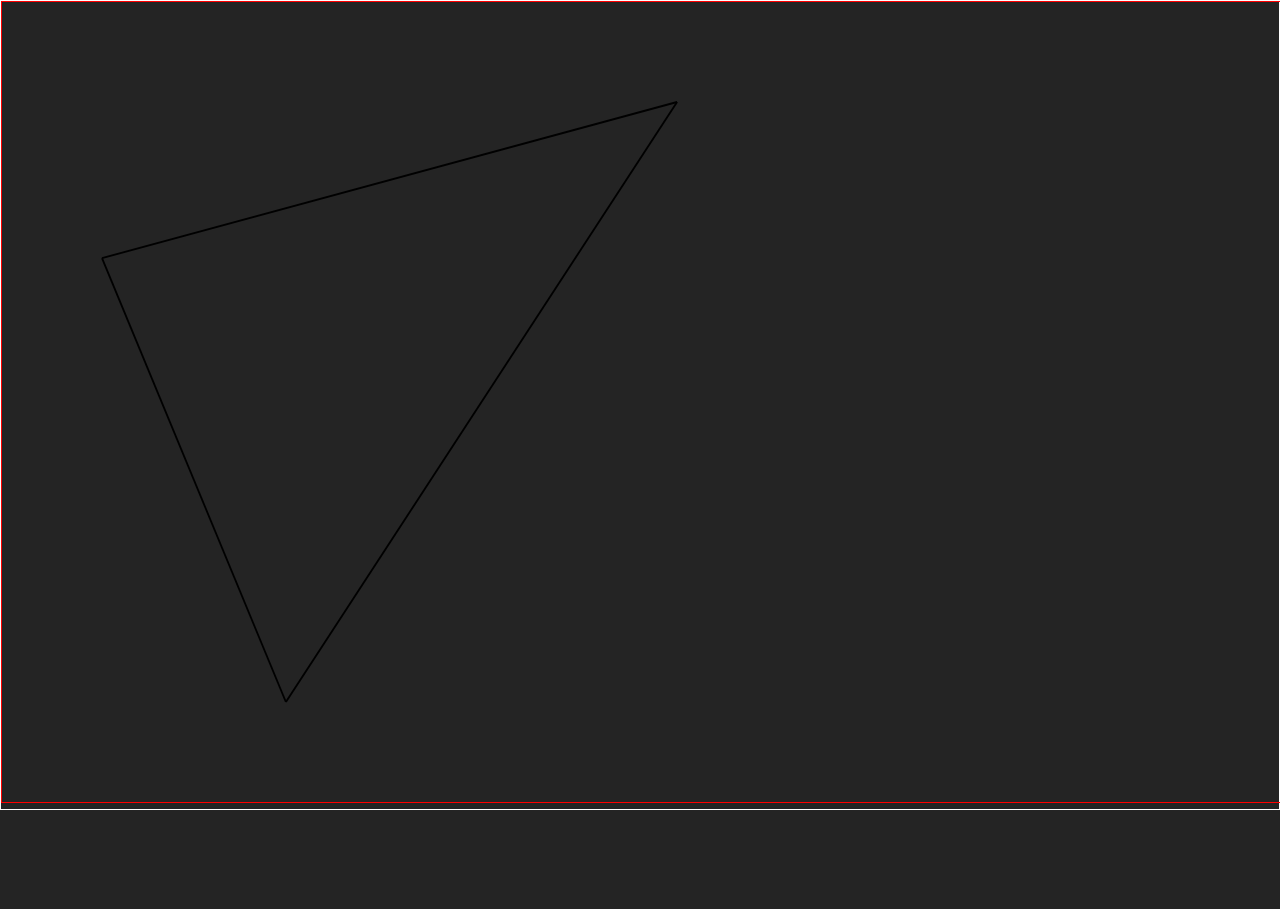
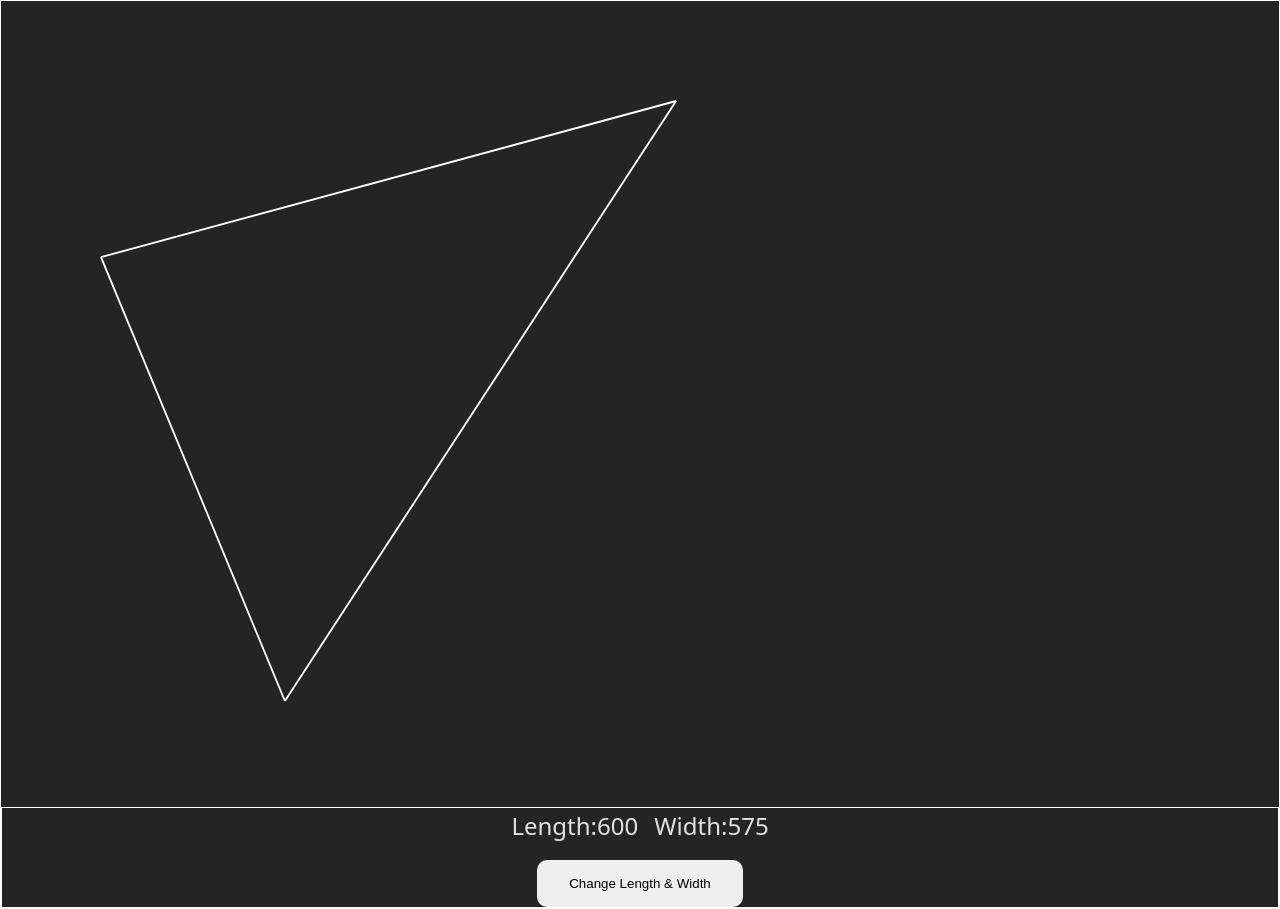
Before and after one commit to MarioMilosevic/DocuSketch-task, a website built with Vite: page index.html in a window 1280 px wide. Before the commit the page ends 810 px from the top, so only its background shows below. Built offline with nearby package versions, Linux system fonts and the light colour scheme.

Commit message:
Refactor code

```diff
--- a/src/main.ts
+++ b/src/main.ts
@@ -1,94 +1,29 @@
-// import "./style.css";
-// import { RoomType } from "./utils/type";
-// import simpleData from "./data/simple.json";
-// import tShapeData from "./data/t_shape.json";
-// import triangleData from "./data/triangle.json";
-// import { calculateRoomDimensions } from "./utils/helpers";
-
-// const simpleRoomDimensions = calculateRoomDimensions(simpleData);
-// console.log(simpleRoomDimensions);
-
-// // let length, width
-
-// const app = document.querySelector("#app");
-// if (app) {
-//   app.innerHTML = `
-//     <canvas class="roomCanvas"></canvas>
-//     `;
-//   }
-//   // <div class="info">
-//   //     <p><strong>Length:</strong> <span id="lengthValue">${simpleRoomDimensions.length}</span></p>
-//   //     <p><strong>Width:</strong> <span id="widthValue">${simpleRoomDimensions.width}</span></p>
-//   // </div>
-//   // <button id="changeDimensions">Change Length & Width</button>
-
-// const canvas = document.querySelector(".roomCanvas") as HTMLCanvasElement;
-// const ctx = canvas.getContext("2d");
-// canvas.width = window.innerWidth
-// canvas.height = window.innerHeight;
-// console.log(window)
-
-// // canvas.width = simpleRoomDimensions.width + 200;
-// // canvas.height = simpleRoomDimensions.length + 200;
-
-// function drawRoom(room: RoomType) {
-//   ctx?.clearRect(0, 0, canvas.width, canvas.height); // Očistimo canvas pre novog crtanja
-
-//   const offsetX = 100; // Offset za pozicioniranje sobe unutar canvas-a
-//   const offsetY = 100; // Offset za pozicioniranje sobe unutar canvas-a
-
-//   room.walls.forEach((wall) => {
-//     const startCorner = room.corners.find((corner) =>
-//       corner.wallStarts.some((start) => start.id === wall.id)
-//     );
-//     const endCorner = room.corners.find((corner) =>
-//       corner.wallEnds.some((end) => end.id === wall.id)
-//     );
-//     const { x: startX, y: startY } = startCorner;
-//     const { x: endX, y: endY } = endCorner;
-//     console.log(startX, endX, startY, endY);
-//     // /////////////
-//     const w = ctx?.canvas.width
-//     const h = ctx?.canvas.height
-//     // ctx?.setTransform(1, 0, 0, 1, 0, 0)
-//     // ctx?.clearRect(0, 0, w, h)
-//     // ctx?.setTransform(1,0,0,1, w/2, h/2)
-//     // ctx?.moveTo(startX, startY)
-//     // ctx.fillStyle = "white";
-//     // ctx?.fillRect(10, 90, -3, 50);
-//     // ctx?.fillRect(startX, startY, endX, endY);
-//     ctx.beginPath();
-//     ctx.moveTo(Math.abs(startX), Math.abs(startY));
-//     ctx.lineTo(Math.abs(endX), Math.abs(endY));
-//     // ctx.lineTo(100, 25);
-//     ctx.fill();
-//   });
-// }
-
-
-// drawRoom(simpleData);
-// // ctx?.beginPath();
-// // ctx?.moveTo(startX + offsetX, startY + offsetY);
-// // ctx?.lineTo(endX + offsetX, endY + offsetY);
-// // ctx?.stroke();
-
 import "./style.css";
 import { RoomType } from "./utils/type";
-import simpleData from "./data/simple.json";
-import tShapeData from "./data/t_shape.json";
-import triangleData from "./data/triangle.json";
-import { calculateRoomDimensions } from "./utils/helpers";
+import simpleRoom from "./data/simple.json";
+import tShapeRoom from "./data/t_shape.json";
+import triangleRoom from "./data/triangle.json";
 
-const simpleRoomDimensions = calculateRoomDimensions(tShapeData);
-console.log(simpleRoomDimensions);
+const objects = [simpleRoom, tShapeRoom, triangleRoom];
+const randomObject = objects[Math.floor(Math.random() * objects.length)];
 
-const app = document.querySelector("#app");
-if (app) {
-  app.innerHTML = `<canvas class="roomCanvas"></canvas>`;
-}
+const app = document.querySelector("#app") as HTMLDivElement;
+app.innerHTML = `
+      <canvas class="roomCanvas"></canvas>
+      <div class="info">
+        <div class="dimensions">
+          <p>Length:<span id="length"></span></p>
+          <p>Width:<span id="width"></span></p>
+        </div>
+        <button class="button">Change Length & Width</button>
+      </div>
+  `;
 
 const canvas = document.querySelector(".roomCanvas") as HTMLCanvasElement;
 const ctx = canvas.getContext("2d");
+let length = document.querySelector("#length");
+let width = document.querySelector("#width");
+const button = document.querySelector(".button") as HTMLButtonElement;
 
 canvas.width = window.innerWidth;
 canvas.height = window.innerHeight;
@@ -98,7 +33,6 @@ function drawRoom(room: RoomType) {
 
   ctx.clearRect(0, 0, canvas.width, canvas.height);
 
-  // Calculate min and max coordinates to adjust position
   const minX = Math.min(...room.corners.map((corner) => corner.x));
   const minY = Math.min(...room.corners.map((corner) => corner.y));
   const maxX = Math.max(...room.corners.map((corner) => corner.x));
@@ -107,17 +41,23 @@ function drawRoom(room: RoomType) {
   const roomWidth = maxX - minX;
   const roomHeight = maxY - minY;
 
-  // Calculate scale factor to fit the room within the canvas
   const scale = Math.min(
-    (canvas.width - 200) / roomWidth, // Leave some margin
+    (canvas.width - 200) / roomWidth,
     (canvas.height - 200) / roomHeight
   );
+  ctx.translate(100 - minX * scale, 100 - minY * scale);
 
-  ctx.save(); // Save current state
-  ctx.translate(100 - minX * scale, 100 - minY * scale); // Move to visible area
-  ctx.scale(scale, scale); // Scale to fit canvas
+  ctx.scale(scale, scale);
 
-  ctx.strokeStyle = "black";
+  const objectWidthOnCanvas = roomWidth * scale;
+  const objectHeightOnCanvas = roomHeight * scale;
+
+  if (length && width) {
+    length.textContent = Math.round(objectHeightOnCanvas).toString();
+    width.textContent = Math.round(objectWidthOnCanvas).toString();
+  }
+
+  ctx.strokeStyle = "white";
   ctx.lineWidth = 2;
 
   room.walls.forEach((wall) => {
@@ -131,12 +71,17 @@ function drawRoom(room: RoomType) {
     if (!startCorner || !endCorner) return;
 
     ctx.beginPath();
+
     ctx.moveTo(startCorner.x, startCorner.y);
     ctx.lineTo(endCorner.x, endCorner.y);
     ctx.stroke();
   });
 
-  ctx.restore(); // Restore canvas state
+  ctx.restore();
 }
 
-drawRoom(triangleData);
+drawRoom(randomObject);
+
+button.addEventListener("click", () => {
+  console.log("radi");
+});
--- a/src/style.css
+++ b/src/style.css
@@ -21,14 +21,28 @@ body {
   margin: 0 auto;
 }
 
-.roomCanvas {
-  border: 1px solid red;
-  /* width: 100%; */
+
+.info {
+  /* background-color: blue; */
+  display: flex;
+  flex-direction: column;
+  border: 1px solid white;
+  justify-content: center;
+  align-items: center;
+  gap: 1rem;
+  font-size: 1.5rem;
 }
 
-.info {
-  background-color: blue;
+.dimensions {
   display: flex;
-  justify-content: center;
+  align-items: center;
   gap: 1rem;
 }
+
+.button {
+  padding: 1rem 2rem;
+  border: none;
+  border-radius: 10px;
+  text-align: center;
+  cursor: pointer;
+}
--- a/src/utils/helpers.ts
+++ /dev/null
@@ -1,37 +0,0 @@
-import { RoomType } from "./type";
-
-export const calculateRoomDimensions = (roomData: RoomType) => {
-  // Proveravamo da li podaci o sobi nisu null ili prazni
-  if (!roomData || !roomData.corners || roomData.corners.length === 0) {
-    throw new Error("Invalid room data");
-    }
-    // console.log(roomData.corners)
-
-  // Inicijalizacija minimum i maksimum vrednosti za x i y koordinate
-  let minX = roomData.corners[0].x;
-  let maxX = minX;
-  let minY = roomData.corners[0].y;
-    let maxY = minY;
-    // console.log(minX)
-    // console.log(maxX)
-
-  // Petlja za pronalaženje minimum i maksimum koordinata
-  for (const corner of roomData.corners) {
-    const { x, y } = corner;
-
-    if (x < minX) minX = x;
-    if (x > maxX) maxX = x;
-    if (y < minY) minY = y;
-    if (y > maxY) maxY = y;
-  }
-
-    // Računanje širine i dužine sobe
-    // console.log(maxX, minX)
-    // console.log(maxY, minY)
-  const width = Math.abs(maxX) + Math.abs(minX);
-    const length = Math.abs(maxY) + Math.abs(minY);
-    console.log("ovoooooo",length)
-    console.log("ovoooooo",width)
-
-  return { length, width };
-};
```
Also changed, not shown: src/typescript.svg (deleted).
